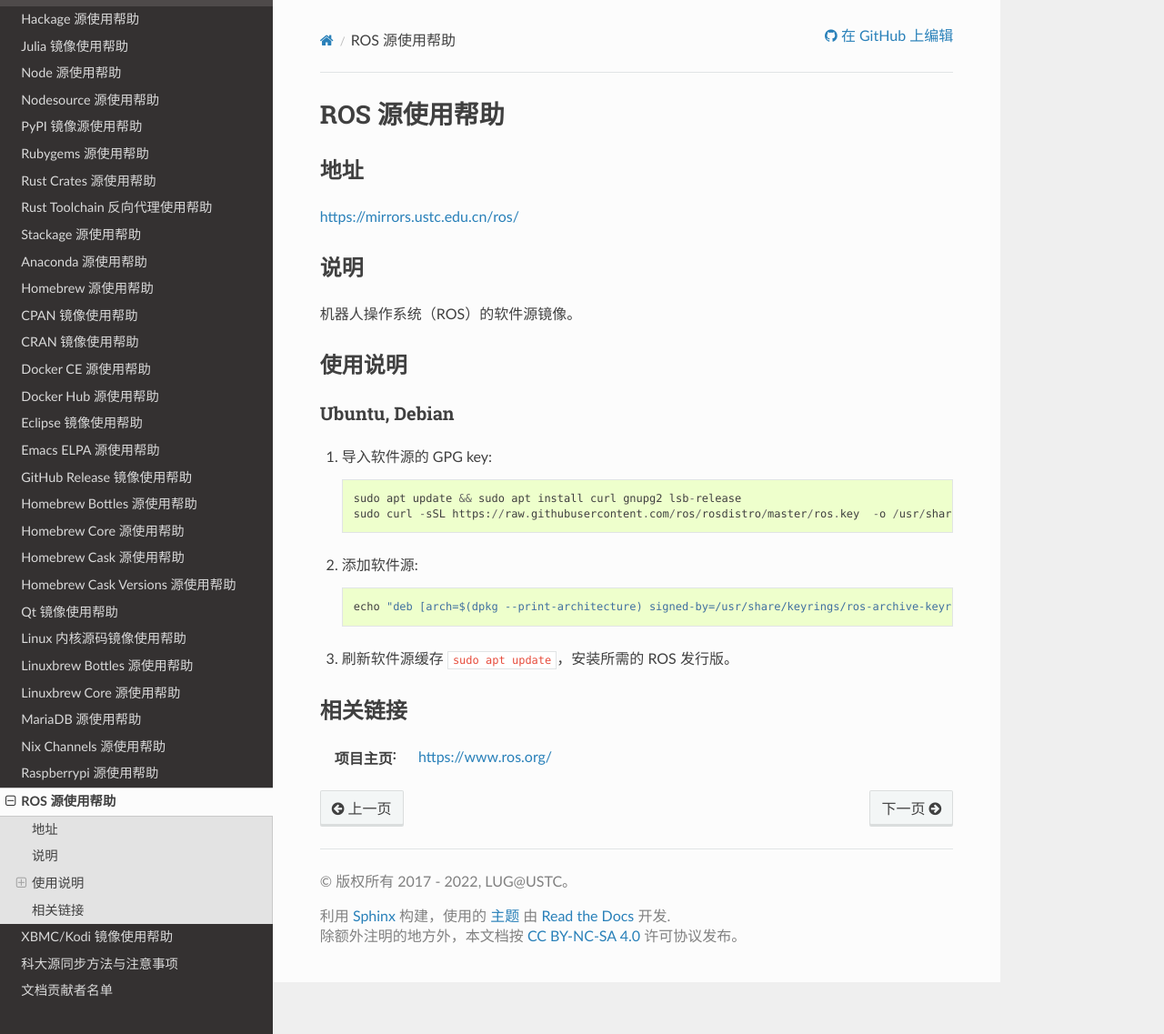
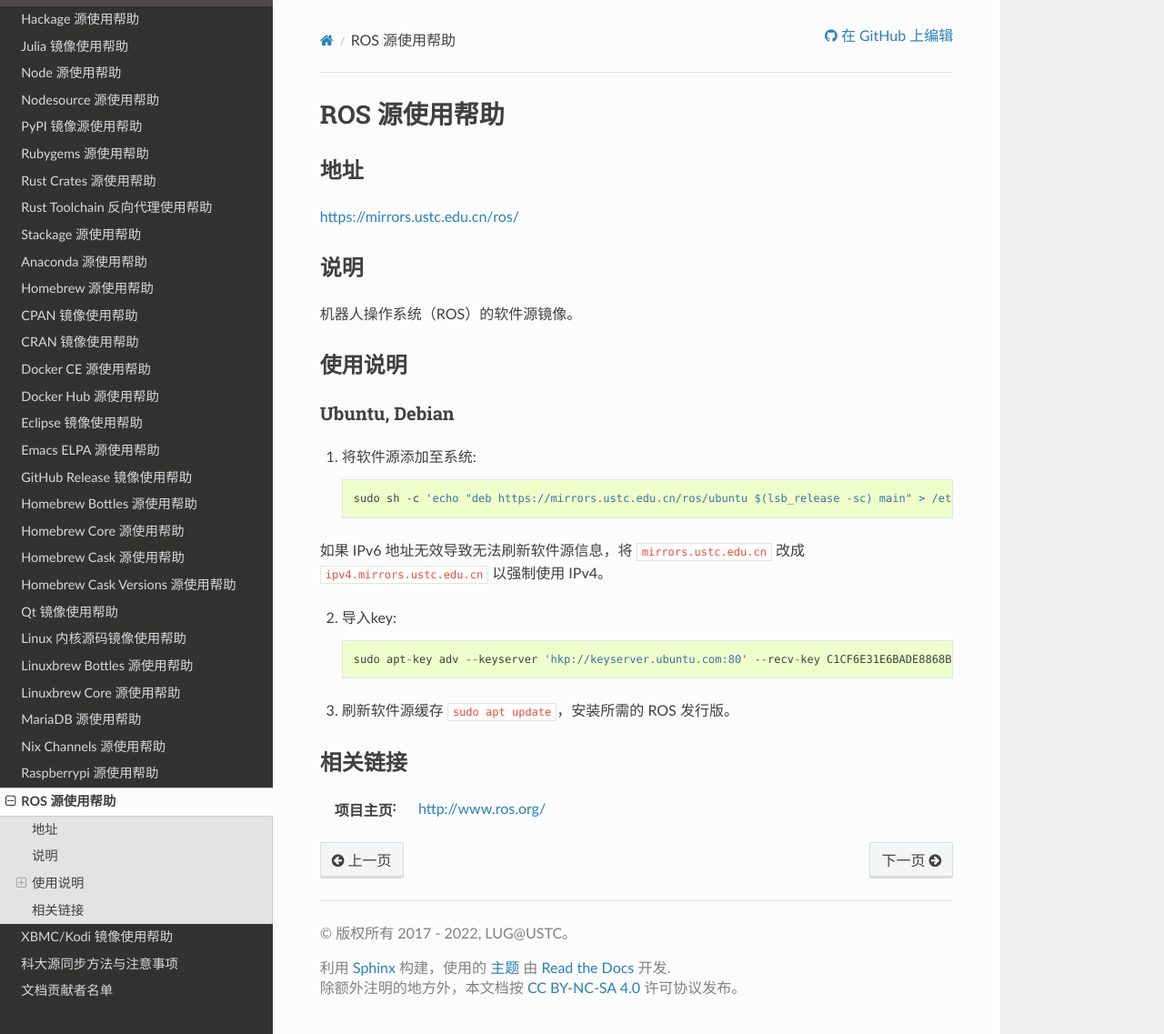
Before and after one commit to ustclug/mirrorhelp, a Sphinx documentation site: the page built from source/ros.rst, in a window 1280 px wide and 1137 px high. Shown: the whole window at 91% size. Built offline with Sphinx 7.4.7 and the Read the Docs theme 2.0.0, drawn with Linux system fonts in a browser that asks for light colours; pages that are not in the unit, such as notebooks, are missing from menus.

Commit message:
Revert ROS docs
This reverts commits cc4e8c92d5e76646cc172281788928aef465e89e and f6db1f6c6fc59d2c9a6285c48648c86f5e81fe06

```diff
--- a/source/ros.rst
+++ b/source/ros.rst
@@ -18,18 +18,19 @@
 Ubuntu, Debian
 ------------------------------
 
-1. 导入软件源的 GPG key::
+1. 将软件源添加至系统::
 
-    sudo apt update && sudo apt install curl gnupg2 lsb-release
-    sudo curl -sSL https://raw.githubusercontent.com/ros/rosdistro/master/ros.key  -o /usr/share/keyrings/ros-archive-keyring.gpg
+    sudo sh -c 'echo "deb https://mirrors.ustc.edu.cn/ros/ubuntu $(lsb_release -sc) main" > /etc/apt/sources.list.d/ros-latest.list'
 
-2. 添加软件源::
+如果 IPv6 地址无效导致无法刷新软件源信息，将 ``mirrors.ustc.edu.cn`` 改成 ``ipv4.mirrors.ustc.edu.cn`` 以强制使用 IPv4。
 
-    echo "deb [arch=$(dpkg --print-architecture) signed-by=/usr/share/keyrings/ros-archive-keyring.gpg] http://packages.ros.org/ros2/ubuntu $(source /etc/os-release && echo $UBUNTU_CODENAME) main" | sudo tee /etc/apt/sources.list.d/ros2.list > /dev/null
+2. 导入key::
+
+    sudo apt-key adv --keyserver 'hkp://keyserver.ubuntu.com:80' --recv-key C1CF6E31E6BADE8868B172B4F42ED6FBAB17C654
 
 3. 刷新软件源缓存 ``sudo apt update``，安装所需的 ROS 发行版。
 
 相关链接
 ========
 
-:项目主页: https://www.ros.org/
+:项目主页: http://www.ros.org/
```
